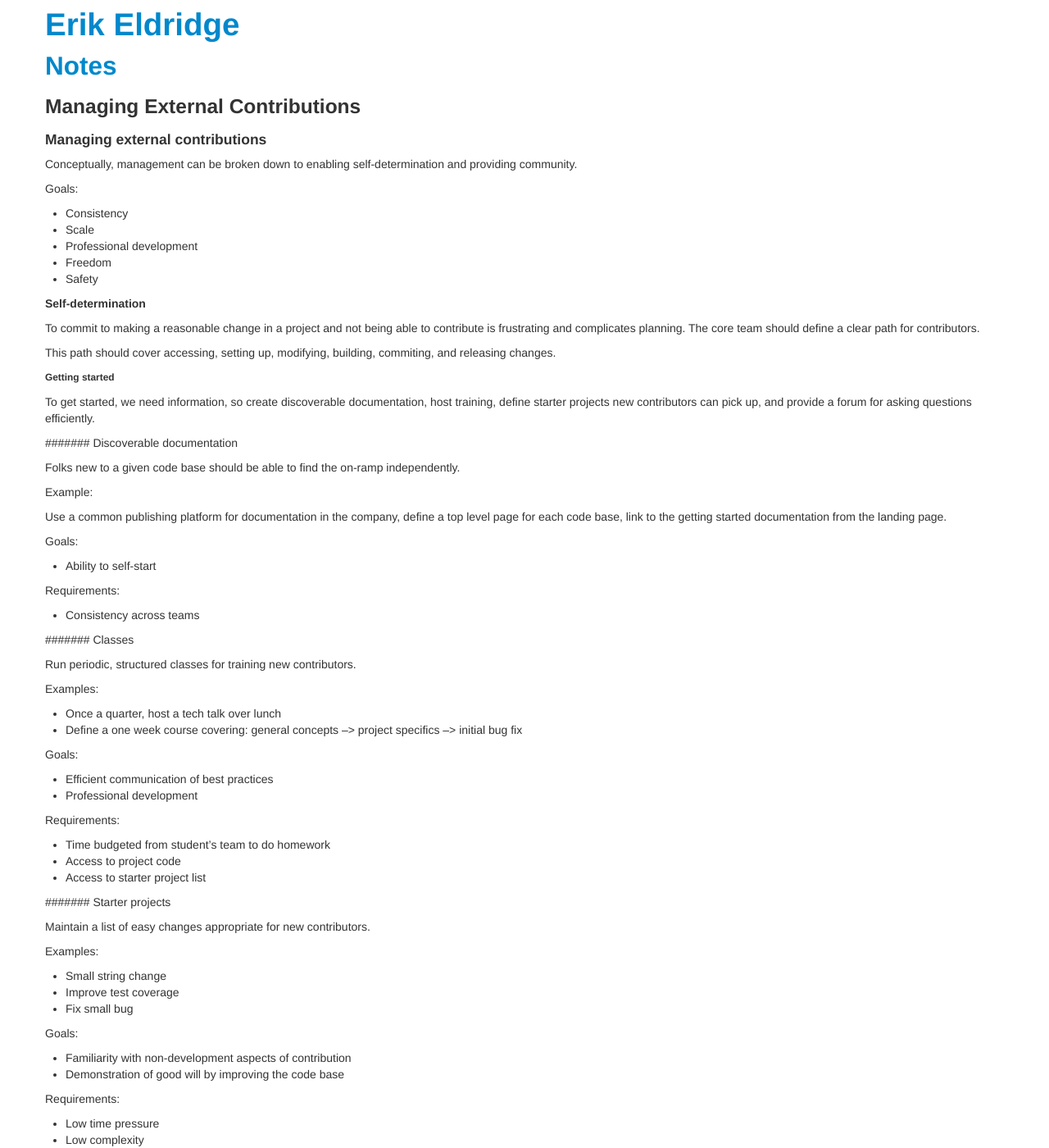
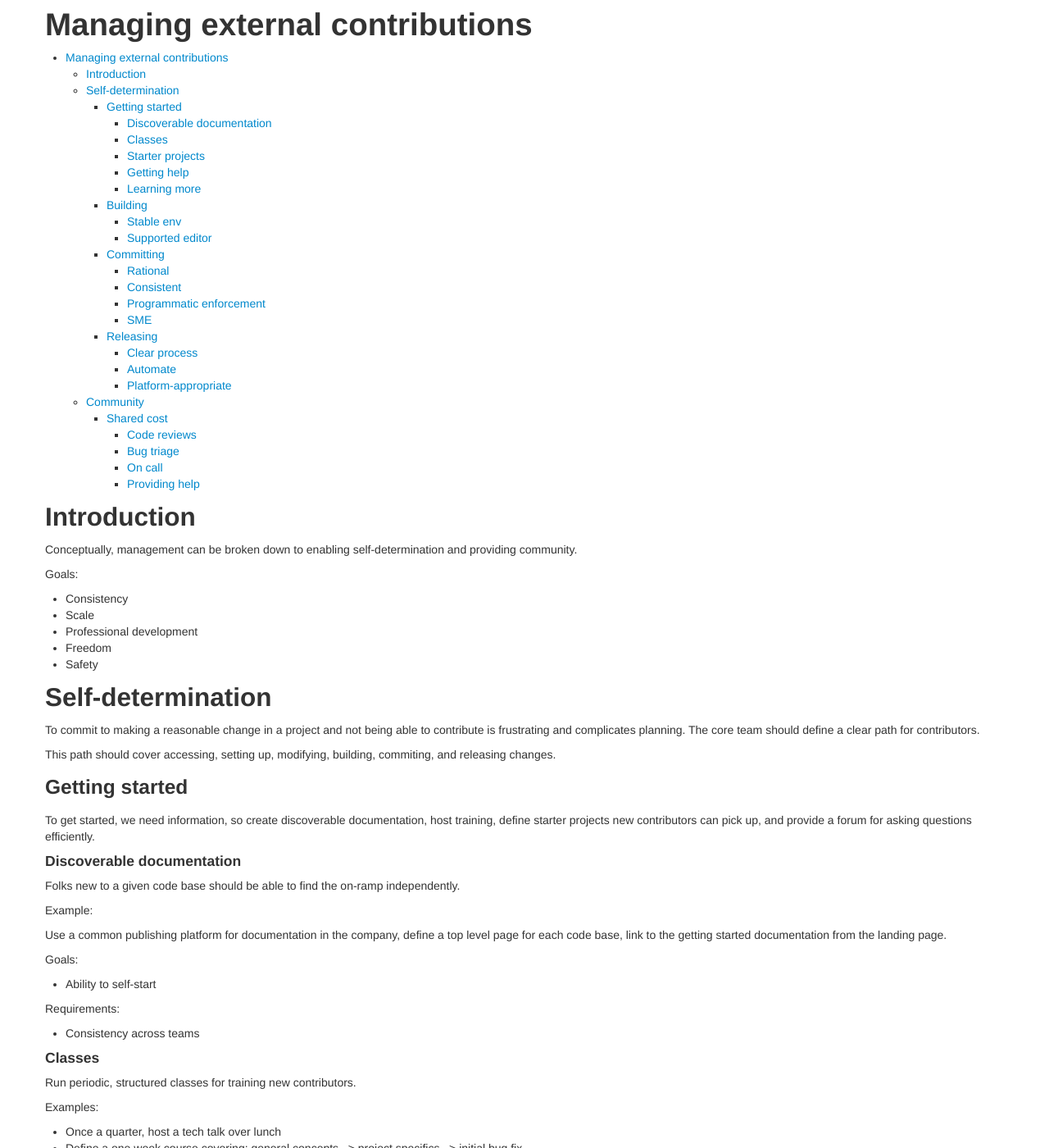
Before and after one commit to erikeldridge/erikeldridge.github.com, a Jekyll site: the page built from _posts/2013-8-7-managing-external-contributions.md, in a window 1280 px wide and 1400 px high. Shown: the whole window at 82% size. Built offline with Jekyll 4.4.1, drawn with Linux system fonts in a browser that asks for light colours; comment, search, counter and statistics services are not loaded; some of the changed text lies outside the part shown.

Commit message:
Clean up formatting

```diff
--- a/_posts/2013-8-7-managing-external-contributions.md
+++ b/_posts/2013-8-7-managing-external-contributions.md
@@ -1,14 +1,21 @@
 ---
-layout: note
+layout: base
 updated: 8-6-2013
 ---
 
 
-#### Managing external contributions
+# Managing external contributions
+
+* toc
+{:toc}
+
+
+## Introduction
 
 Conceptually, management can be broken down to enabling self-determination and providing community.
 
 Goals:
+
 * Consistency
 * Scale
 * Professional development
@@ -16,19 +23,19 @@ Goals:
 * Safety
 
 
-##### Self-determination
+## Self-determination
 
 To commit to making a reasonable change in a project and not being able to contribute is frustrating and complicates planning. The core team should define a clear path for contributors.
 
 This path should cover accessing, setting up, modifying, building, commiting, and releasing changes.
 
 
-###### Getting started
+### Getting started
 
 To get started, we need information, so create discoverable documentation, host training, define starter projects new contributors can pick up, and provide a forum for asking questions efficiently.
 
 
-####### Discoverable documentation
+#### Discoverable documentation
 
 Folks new to a given code base should be able to find the on-ramp independently.
 
@@ -45,7 +52,7 @@ Requirements:
 * Consistency across teams
 
 
-####### Classes
+#### Classes
 
 Run periodic, structured classes for training new contributors.
 
@@ -66,7 +73,7 @@ Requirements:
 * Access to starter project list
 
 
-####### Starter projects
+#### Starter projects
 
 Maintain a list of easy changes appropriate for new contributors.
 
@@ -87,7 +94,7 @@ Requirements:
 * Low complexity
 
 
-####### Getting help
+#### Getting help
 
 At some point, new contributors will need help. Provide an efficient way to get it
 
@@ -107,7 +114,7 @@ Requirements:
 * Budget time for providing help
 
 
-####### Learning more
+#### Learning more
 
 Example:
 
@@ -121,7 +128,7 @@ Goals:
 * Talent acquisition
 
 
-###### Building
+### Building
 
 Anything required for building the project should be straightforward. Anything unintuitive will slow those asking and answering questions.
 
@@ -140,7 +147,7 @@ Requirements:
 * Time budgeted to improve build systems
 
 
-####### Stable env
+#### Stable env
 
 Consider external contributors when scheduling large, breaking changes
 
@@ -149,7 +156,7 @@ Example:
 * Avoid merging changes that break the env just before a deadline affecting contributors.
 
 
-####### Supported editor
+#### Supported editor
 
 If particular editor exists for the type of code in a project, and a significant number of people use it, support it.
 
@@ -159,12 +166,12 @@ Examples:
 * Creating a set up script for editor configuration
 
 
-###### Committing
+### Committing
 
 Anything required for committing code should be straightforward. Anything arbitrary will slow the review process
 
 
-####### Rational
+#### Rational
 
 The rules should be rational. Avoid superstition. Learning the rules should improve a developer's skill set
 
@@ -179,7 +186,7 @@ Examples:
 * Documenting the rationale behind non-obvious rules
 
 
-######## Consistent
+#### Consistent
 
 The rules applying to the core team should be as transparent as those applying to external contributors. All contributing teams should be following the same rule set.
 
@@ -189,7 +196,7 @@ Goals:
 * Fewer questions about, and requests to bend, the rules
 
 
-######## Programmatic enforcement
+#### Programmatic enforcement
 
 Ideally, we could programmaticlaly enforce everything we care about. Baring that, we should prog enforce as much as possible
 
@@ -211,7 +218,7 @@ Examples:
 * Defining a build tool, like gradle or ant, to run all the programmatic checks; using this same tool in CI
 
 
-######## SME
+#### SME
 
 Define a subject matter expert (SME) for each core component of the project, and publish the list of SMEs. There should be no mystery about who to talk to regarding significant components in a project.
 
@@ -231,12 +238,12 @@ Requirements:
 * Willingness to specialize in a core component
 
 
-###### Releasing
+### Releasing
 
 Contributors should be able to easily find and comprehend the release process and schedule.
 
 
-######## Clear process
+#### Clear process
 
 Simply state the intended process.
 
@@ -246,7 +253,7 @@ Goals:
 * Self-serve
 
 
-######## Automate
+#### Automate
 
 As much as possible automate the release process.
 
@@ -259,7 +266,7 @@ Goals:
 * Reduced stress on human gate-keepers
 
 
-######## Platform-appropriate
+#### Platform-appropriate
 
 Take advantage of all the features available for releasing on a given platform
 
@@ -273,7 +280,7 @@ Goals:
 * Rational release process
 
 
-##### Community
+## Community
 
 The community supports the individual and is larger than the individual. Belonging to a community feels good. As contributors join the community, they should be encouraged and required to share the cost of production.
 
@@ -285,7 +292,7 @@ Goals:
 * A decrease in the work load for members of the community
 
 
-###### Shared cost
+### Shared cost
 
 Production requires effort in the form of code reviews, bug triage, incident response, and developer support. As contributors join the community, they should be able and encouraged to help in this effort.
 
@@ -296,7 +303,7 @@ Goals:
 * Increased production capacity
 
 
-####### Code reviews
+#### Code reviews
 
 If manual code reviews are a component of production, enable contributors to participate.
 
@@ -320,12 +327,12 @@ Note these all involve sharing the cost of production and building trust. Many c
 Provide feedback to those working toward approval status to enable efficient progress.
 
 
-####### Bug triage
+#### Bug triage
 
 As bug are reported, one or more people must triage them. As the community grows, more people become eligible to help.
 
 
-####### On call
+#### On call
 
 Increasing contributors and contributions rapidly is risky. To offset this risk, enable contributors to participate in the on call rotation.
 
@@ -335,7 +342,7 @@ Examples:
 * Providing a diagnostic checklist
 
 
-###### Providing help
+#### Providing help
 
 New contributors can help other with the basics of getting started.
 
```
